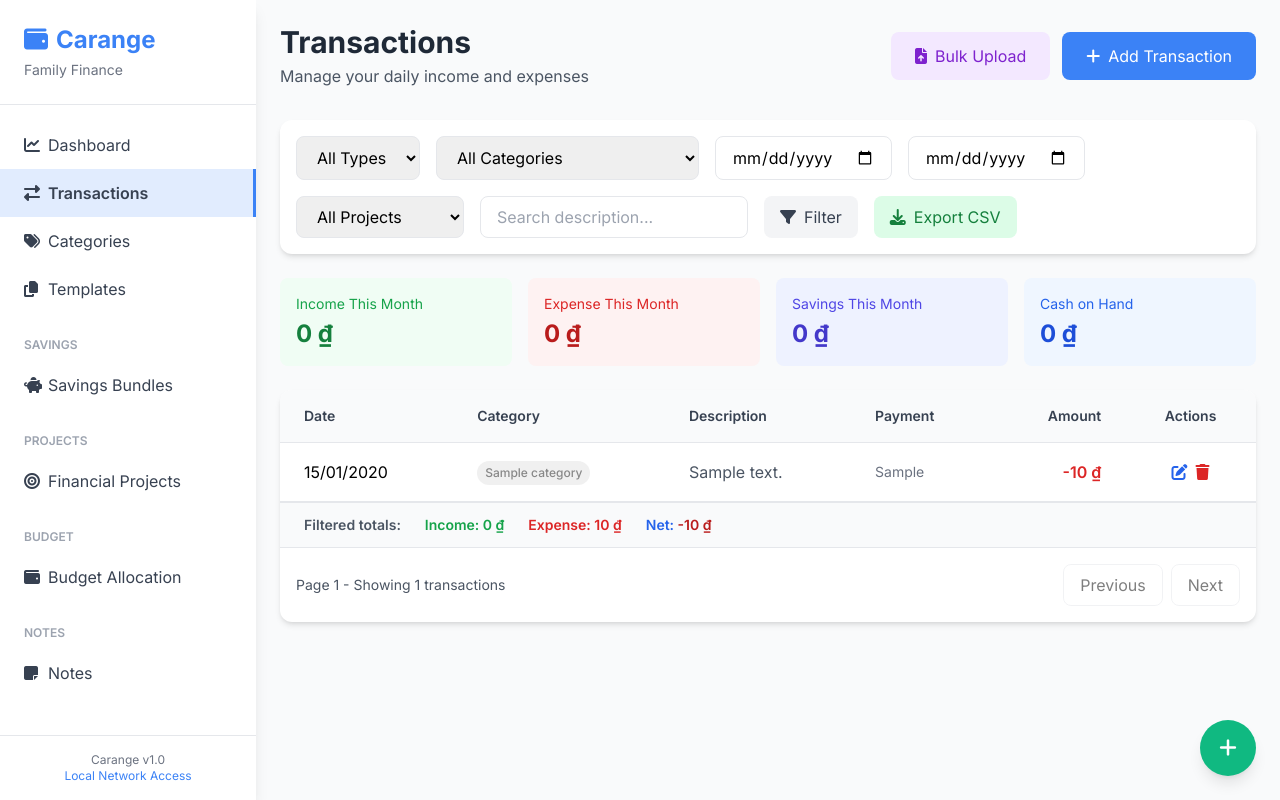
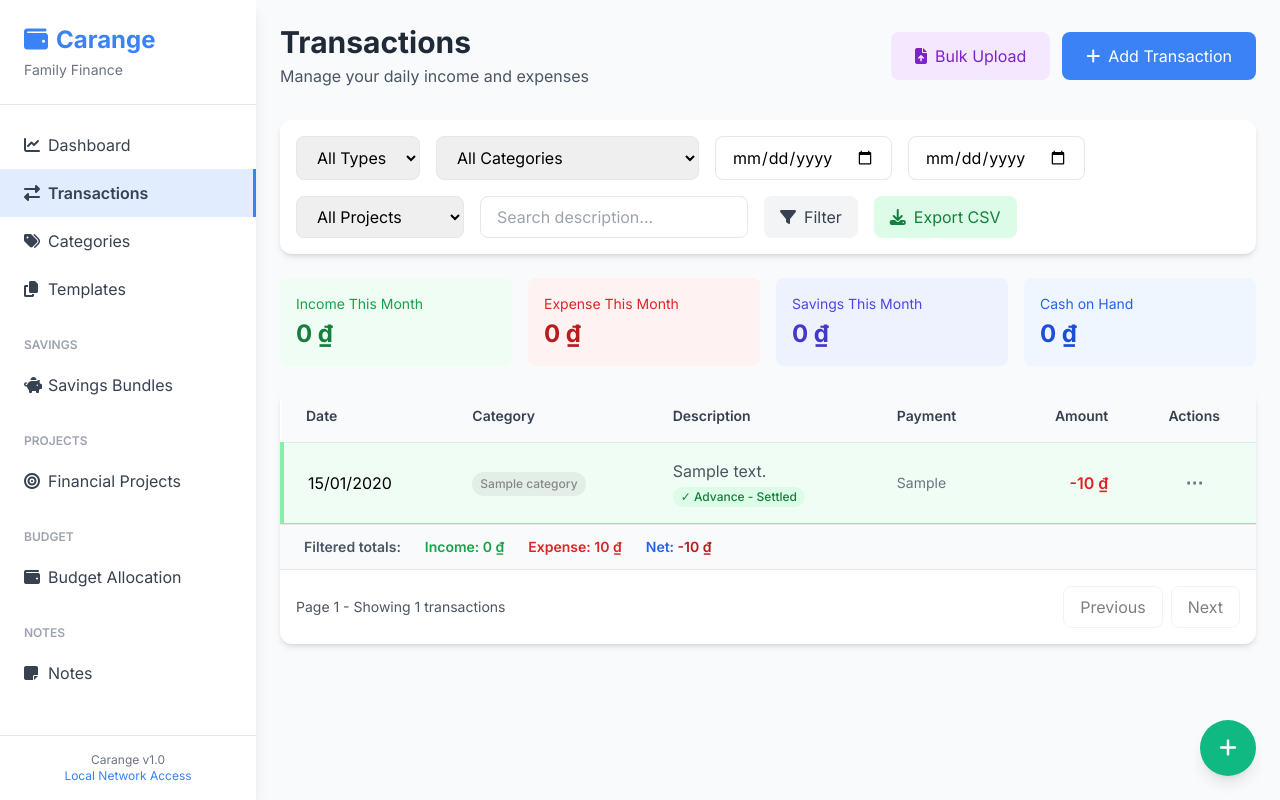
Before and after one commit to thevivotran/carange, a FastAPI app: page /transactions in a window 1280 px wide. Run offline with FastAPI, Linux system fonts and the light colour scheme; tables that the repository leaves empty hold one stand-in row (values such as "Sample post"); some libraries are stand-ins or nearby versions.

Commit message:
feat: advance flag UI, row ⋯ action menu, settle advance action

```diff
--- a/app/templates/transactions/list.html
+++ b/app/templates/transactions/list.html
@@ -90,7 +90,7 @@
             </table>
         </div>
 
-        <!-- Totals row (#9) -->
+        <!-- Totals row -->
         <div id="totals-row" class="hidden bg-gray-50 border-t px-6 py-3 flex gap-6 text-sm font-semibold">
             <span class="text-gray-600">Filtered totals:</span>
             <span class="text-green-600">Income: <span id="total-income">0</span></span>
@@ -184,6 +184,16 @@
                 </label>
             </div>
 
+            <!-- Is Advance -->
+            <div class="flex items-center">
+                <input type="checkbox" id="is-advance"
+                       class="w-5 h-5 text-amber-500 border-gray-300 rounded focus:ring-amber-400">
+                <label for="is-advance" class="ml-3 text-sm font-medium text-gray-700">
+                    <i class="fas fa-hand-holding-usd text-amber-500 mr-1"></i>
+                    Personal advance (family owes me back)
+                </label>
+            </div>
+
             <!-- Savings Bundle Section (hidden by default) -->
             <div id="savings-section" class="hidden space-y-4 border-t pt-4 mt-4">
                 <h4 class="text-lg font-semibold text-gray-800 flex items-center">
@@ -222,7 +232,7 @@
                            class="w-full border rounded-lg px-4 py-3 focus:ring-2 focus:ring-primary focus:border-transparent">
                 </div>
 
-                <!-- Future Amount (auto-calculated or manual) -->
+                <!-- Future Amount -->
                 <div>
                     <label class="block text-sm font-medium text-gray-700 mb-2">Expected Future Amount (VND)</label>
                     <input type="number" id="savings-future-amount" step="1" min="0"
@@ -271,13 +281,11 @@
         document.getElementById('date').valueAsDate = new Date();
         checkForTemplate();
 
-        // Listen for amount changes to update savings future amount
         document.getElementById('amount').addEventListener('input', function() {
             updateSavingsFutureAmount();
         });
     });
 
-    // Toggle savings section visibility
     function toggleSavingsSection() {
         const checkbox = document.getElementById('is-savings-related');
         const section = document.getElementById('savings-section');
@@ -285,7 +293,6 @@
         if (checkbox.checked) {
             section.classList.remove('hidden');
             updateSavingsFutureAmount();
-            // Set default maturity date to 1 year from now
             const oneYearFromNow = new Date();
             oneYearFromNow.setFullYear(oneYearFromNow.getFullYear() + 1);
             document.getElementById('savings-maturity-date').valueAsDate = oneYearFromNow;
@@ -294,7 +301,6 @@
         }
     }
 
-    // Update savings future amount based on transaction amount
     function updateSavingsFutureAmount() {
         const amount = parseFloat(document.getElementById('amount').value) || 0;
         const futureAmountInput = document.getElementById('savings-future-amount');
@@ -303,7 +309,6 @@
         }
     }
 
-    // Load categories
     async function loadCategories() {
         try {
             const response = await fetch('/api/categories/');
@@ -313,35 +318,28 @@
             const categorySelect = document.getElementById('category');
             const filterCategorySelect = document.getElementById('filter-category');
 
-            // Save current filter value
             const currentFilterCategory = filterCategorySelect.value;
 
-            // Update form category select
             categorySelect.innerHTML = '<option value="">Select Category</option>';
             categories.filter(c => c.type === type && c.is_active).forEach(cat => {
                 categorySelect.innerHTML += `<option value="${cat.id}">${cat.name}</option>`;
             });
 
-            // Update filter category select
             filterCategorySelect.innerHTML = '<option value="">All Categories</option>';
             categories.filter(c => c.is_active).forEach(cat => {
                 const typeLabel = cat.type === 'income' ? '(Income)' : '(Expense)';
                 filterCategorySelect.innerHTML += `<option value="${cat.id}">${typeLabel} ${cat.name}</option>`;
             });
 
-            // Restore filter value if it still exists in the new options
             if (currentFilterCategory) {
                 const optionExists = Array.from(filterCategorySelect.options).some(opt => opt.value === currentFilterCategory);
-                if (optionExists) {
-                    filterCategorySelect.value = currentFilterCategory;
-                }
+                if (optionExists) filterCategorySelect.value = currentFilterCategory;
             }
         } catch (error) {
             console.error('Error loading categories:', error);
         }
     }
 
-    // Load projects for filter dropdown
     async function loadProjectsFilter() {
         try {
             const res = await fetch('/api/projects/');
@@ -359,7 +357,6 @@
         } catch(e) { console.error(e); }
     }
 
-    // Load transactions
     async function loadTransactions() {
         try {
             const params = new URLSearchParams({
@@ -415,7 +412,13 @@
                 else totalExpense += t.amount;
 
                 const row = document.createElement('tr');
-                row.className = 'border-b hover:bg-gray-50';
+                if (t.is_advance && !t.advance_settled) {
+                    row.className = 'border-b border-l-4 border-amber-400 bg-amber-50 hover:bg-amber-100 transition-colors';
+                } else if (t.is_advance && t.advance_settled) {
+                    row.className = 'border-b border-l-4 border-green-300 bg-green-50 hover:bg-green-100 transition-colors';
+                } else {
+                    row.className = 'border-b hover:bg-gray-50 transition-colors';
+                }
 
                 const dateCell = document.createElement('td');
                 dateCell.className = 'py-4 px-6';
@@ -434,7 +437,20 @@
 
                 const descCell = document.createElement('td');
                 descCell.className = 'py-4 px-6 text-gray-600';
-                descCell.textContent = t.description || '-';
+                const descText = document.createElement('div');
+                descText.textContent = t.description || '-';
+                descCell.appendChild(descText);
+                if (t.is_advance) {
+                    const badge = document.createElement('span');
+                    if (!t.advance_settled) {
+                        badge.className = 'mt-1 inline-flex items-center px-2 py-0.5 rounded-full text-xs font-medium bg-amber-100 text-amber-700';
+                        badge.textContent = '⏳ Advance - Pending';
+                    } else {
+                        badge.className = 'mt-1 inline-flex items-center px-2 py-0.5 rounded-full text-xs font-medium bg-green-100 text-green-700';
+                        badge.textContent = '✓ Advance - Settled';
+                    }
+                    descCell.appendChild(badge);
+                }
                 row.appendChild(descCell);
 
                 const payCell = document.createElement('td');
@@ -449,30 +465,19 @@
 
                 const actCell = document.createElement('td');
                 actCell.className = 'py-4 px-6 text-center';
-                const editBtn = document.createElement('button');
-                editBtn.className = 'text-blue-600 hover:text-blue-800 mr-2';
-                const editIco = document.createElement('i');
-                editIco.className = 'fas fa-edit';
-                editBtn.appendChild(editIco);
-                editBtn.addEventListener('click', function() { editTransaction(t.id); });
-                const delBtn = document.createElement('button');
-                delBtn.className = 'text-red-600 hover:text-red-800';
-                const delIco = document.createElement('i');
-                delIco.className = 'fas fa-trash';
-                delBtn.appendChild(delIco);
-                delBtn.addEventListener('click', function() {
-                    deleteWithUndo(row, '/api/transactions/' + t.id, function() {
-                        saveFilters(); loadTransactions(); loadMonthlySummary();
-                    }, formatDate(t.date) + ' ' + t.category.name);
+                const menuBtn = document.createElement('button');
+                menuBtn.className = 'row-menu-btn text-gray-500 hover:text-gray-800 px-2 py-1 rounded hover:bg-gray-200 transition font-bold text-lg leading-none';
+                menuBtn.textContent = '⋯';
+                menuBtn.addEventListener('click', function(e) {
+                    e.stopPropagation();
+                    openRowMenu(menuBtn, t, row);
                 });
-                actCell.appendChild(editBtn);
-                actCell.appendChild(delBtn);
+                actCell.appendChild(menuBtn);
                 row.appendChild(actCell);
 
                 tbody.appendChild(row);
             });
 
-            // Totals row (#9)
             const totalsRow = document.getElementById('totals-row');
             if (transactions.length > 0) {
                 totalsRow.classList.remove('hidden');
@@ -497,7 +502,6 @@
         }
     }
 
-    // Load monthly summary
     async function loadMonthlySummary() {
         try {
             const response = await fetch('/api/transactions/stats/monthly-summary');
@@ -512,7 +516,6 @@
         }
     }
 
-    // Modal functions
     function openAddModal() {
         document.getElementById('modal-title').textContent = 'Add Transaction';
         document.getElementById('transaction-form').reset();
@@ -525,18 +528,15 @@
         document.getElementById('transaction-modal').classList.add('hidden');
     }
 
-    // Form submission
     document.getElementById('transaction-form').addEventListener('submit', async function(e) {
         e.preventDefault();
 
         const transactionId = document.getElementById('transaction-id').value;
         const isSavingsRelated = document.getElementById('is-savings-related').checked;
 
-        // Validate savings fields if checkbox is checked
         if (isSavingsRelated && !transactionId) {
             const savingsName = document.getElementById('savings-name').value.trim();
             const savingsBankName = document.getElementById('savings-bank-name').value.trim();
-
             if (!savingsName || !savingsBankName) {
                 showToast('Please fill in Bundle Name and Bank Name', 'error');
                 return;
@@ -550,18 +550,20 @@
             category_id: parseInt(document.getElementById('category').value),
             description: document.getElementById('description').value,
             payment_method: 'cash',
-            is_savings_related: isSavingsRelated
+            is_savings_related: isSavingsRelated,
+            is_advance: document.getElementById('is-advance').checked,
         };
+        if (!transactionId) {
+            data.advance_settled = false;
+        }
 
-        // Add savings bundle data if checkbox is checked and creating new transaction
         if (isSavingsRelated && !transactionId) {
             const amount = parseFloat(document.getElementById('amount').value) || 0;
             const futureAmount = parseFloat(document.getElementById('savings-future-amount').value) || amount;
-
             data.savings_bundle = {
                 name: document.getElementById('savings-name').value.trim(),
                 bank_name: document.getElementById('savings-bank-name').value.trim(),
-                type: 'fixed_deposit',  // Default to Fixed Deposit
+                type: 'fixed_deposit',
                 initial_deposit: amount,
                 future_amount: futureAmount,
                 interest_rate: parseFloat(document.getElementById('savings-interest-rate').value) || null,
@@ -597,7 +599,6 @@
         }
     });
 
-    // Edit transaction
     async function editTransaction(id) {
         try {
             const response = await fetch(`/api/transactions/${id}`);
@@ -613,14 +614,12 @@
                 document.getElementById('category').value = transaction.category_id;
             }, 100);
             document.getElementById('description').value = transaction.description || '';
+            document.getElementById('is-advance').checked = transaction.is_advance || false;
 
-            // Handle savings related checkbox and section
             const isSavingsRelated = transaction.is_savings_related;
             document.getElementById('is-savings-related').checked = isSavingsRelated;
             toggleSavingsSection();
 
-            // Note: When editing, we don't allow changing savings bundle details
-            // The savings section is shown but disabled for editing
             if (isSavingsRelated) {
                 const savingsSection = document.getElementById('savings-section');
                 savingsSection.classList.add('opacity-50', 'pointer-events-none');
@@ -633,7 +632,6 @@
         }
     }
 
-    // deleteTransaction kept for backward-compat (now wired via deleteWithUndo in row)
     async function deleteTransaction(id) {
         showConfirm('Delete this transaction?', async function() {
             try {
@@ -649,12 +647,71 @@
         });
     }
 
-    // Pagination
+    // Row action dropdown
+    function makeMenuItem(icon, label, colorClass, onClick) {
+        const item = document.createElement('button');
+        item.className = 'w-full text-left px-4 py-2 text-sm ' + colorClass + ' hover:bg-gray-50 flex items-center gap-2 transition';
+        const ico = document.createElement('i');
+        ico.className = 'fas ' + icon + ' w-4 text-center';
+        item.appendChild(ico);
+        item.appendChild(document.createTextNode(' ' + label));
+        item.addEventListener('click', onClick);
+        return item;
+    }
+
+    function openRowMenu(btn, t, row) {
+        const menu = document.getElementById('row-dropdown');
+        menu.innerHTML = '';
+        menu.style.top = '-9999px';
+        menu.style.left = '-9999px';
+        menu.classList.remove('hidden');
+
+        menu.appendChild(makeMenuItem('fa-edit', 'Edit', 'text-blue-600', function() {
+            closeRowMenu(); editTransaction(t.id);
+        }));
+
+        if (t.is_advance && !t.advance_settled) {
+            menu.appendChild(makeMenuItem('fa-check-circle', 'Mark as Settled', 'text-green-600', function() {
+                closeRowMenu(); settleAdvance(t.id);
+            }));
+        }
+
+        menu.appendChild(makeMenuItem('fa-trash', 'Delete', 'text-red-600', function() {
+            closeRowMenu();
+            deleteWithUndo(row, '/api/transactions/' + t.id, function() {
+                saveFilters(); loadTransactions(); loadMonthlySummary();
+            }, formatDate(t.date) + ' ' + t.category.name);
+        }));
+
+        const rect = btn.getBoundingClientRect();
+        const menuWidth = menu.offsetWidth || 160;
+        const left = Math.max(4, rect.right + window.scrollX - menuWidth);
+        menu.style.top  = (rect.bottom + window.scrollY + 4) + 'px';
+        menu.style.left = left + 'px';
+    }
+
+    function closeRowMenu() {
+        document.getElementById('row-dropdown').classList.add('hidden');
+    }
+
+    async function settleAdvance(id) {
+        const res = await fetch('/api/transactions/' + id, {
+            method: 'PUT',
+            headers: { 'Content-Type': 'application/json' },
+            body: JSON.stringify({ advance_settled: true })
+        });
+        if (res.ok) { showToast('Marked as settled', 'success'); loadTransactions(); }
+        else showToast('Failed to settle advance', 'error');
+    }
+
+    document.addEventListener('click', function(e) {
+        if (!e.target.closest('#row-dropdown') && !e.target.closest('.row-menu-btn')) {
+            closeRowMenu();
+        }
+    });
+
     function prevPage() {
-        if (currentPage > 0) {
-            currentPage--;
-            loadTransactions();
-        }
+        if (currentPage > 0) { currentPage--; loadTransactions(); }
     }
 
     function nextPage() {
@@ -662,14 +719,12 @@
         loadTransactions();
     }
 
-    // Filters
     function applyFilters() {
         currentPage = 0;
         saveFilters();
         loadTransactions();
     }
 
-    // Save filters to sessionStorage
     function saveFilters() {
         const filters = {
             type: document.getElementById('filter-type').value,
@@ -682,7 +737,6 @@
         sessionStorage.setItem('transactionFilters', JSON.stringify(filters));
     }
 
-    // Restore filters from sessionStorage
     function restoreFilters() {
         const savedFilters = sessionStorage.getItem('transactionFilters');
         if (savedFilters) {
@@ -696,15 +750,11 @@
         }
     }
 
-    // Check if a template should be used
     function checkForTemplate() {
         const templateData = sessionStorage.getItem('useTemplate');
         if (templateData) {
             const template = JSON.parse(templateData);
-            // Clear the template from storage
             sessionStorage.removeItem('useTemplate');
-
-            // Open modal and populate with template data
             openAddModal();
             document.getElementById('amount').value = template.amount;
             document.querySelector(`input[name="type"][value="${template.type}"]`).checked = true;
@@ -712,28 +762,19 @@
             setTimeout(() => {
                 document.getElementById('category').value = template.category_id;
                 document.getElementById('description').value = template.description || '';
-
-                // Auto-submit the form after populating fields
-                // Set today's date as default
                 document.getElementById('date').valueAsDate = new Date();
-
-                // Submit the form automatically
                 document.getElementById('transaction-form').requestSubmit();
             }, 300);
         }
     }
 
-    // Export CSV
     async function exportCSV() {
         try {
-            // Get all transactions (without pagination limit)
             const params = new URLSearchParams({ limit: 10000 });
-
             const type = document.getElementById('filter-type').value;
             const categoryId = document.getElementById('filter-category').value;
             const startDate = document.getElementById('filter-start-date').value;
             const endDate = document.getElementById('filter-end-date').value;
-
             if (type) params.append('type', type);
             if (categoryId) params.append('category_id', categoryId);
             if (startDate) params.append('start_date', startDate);
@@ -742,19 +783,14 @@
             const response = await fetch(`/api/transactions/?${params}`);
             const transactions = await response.json();
 
-            if (transactions.length === 0) {
-                showToast('No transactions to export', 'error');
-                return;
-            }
+            if (transactions.length === 0) { showToast('No transactions to export', 'error'); return; }
 
-            // Build CSV content
-            const headers = ['Date', 'Type', 'Category', 'Description', 'Amount'];
+            const headers = ['Date', 'Type', 'Category', 'Description', 'Amount', 'Advance', 'Advance Settled'];
             const rows = transactions.map(t => [
-                t.date,
-                t.type,
-                t.category.name,
-                t.description || '',
-                t.type === 'income' ? t.amount : -t.amount
+                t.date, t.type, t.category.name, t.description || '',
+                t.type === 'income' ? t.amount : -t.amount,
+                t.is_advance ? 'Yes' : 'No',
+                t.advance_settled ? 'Yes' : 'No'
             ]);
 
             const csvContent = [
@@ -762,20 +798,17 @@
                 ...rows.map(row => row.map(cell => `"${String(cell).replace(/"/g, '""')}"`).join(','))
             ].join('\n');
 
-            // Download file
-            const blob = new Blob(['\ufeff' + csvContent], { type: 'text/csv;charset=utf-8;' });
+            const blob = new Blob(['﻿' + csvContent], { type: 'text/csv;charset=utf-8;' });
             const link = document.createElement('a');
             link.href = URL.createObjectURL(blob);
             link.download = `carange_transactions_${new Date().toISOString().split('T')[0]}.csv`;
             link.click();
-
         } catch (error) {
             console.error('Error exporting CSV:', error);
             alert('Failed to export CSV');
         }
     }
 
-    // Bulk Upload Modal
     function openBulkUploadModal() {
         document.getElementById('bulk-upload-modal').classList.remove('hidden');
     }
@@ -791,28 +824,15 @@
     async function submitBulkUpload() {
         const fileInput = document.getElementById('csv-file');
         const file = fileInput.files[0];
-
-        if (!file) {
-            showToast('Please select a CSV file', 'error');
-            return;
-        }
-        if (!file.name.endsWith('.csv')) {
-            showToast('Please select a CSV file', 'error');
-            return;
-        }
+        if (!file) { showToast('Please select a CSV file', 'error'); return; }
+        if (!file.name.endsWith('.csv')) { showToast('Please select a CSV file', 'error'); return; }
 
         const formData = new FormData();
         formData.append('file', file);
-
-        // Show loading
         document.getElementById('upload-status').innerHTML = '<i class="fas fa-spinner fa-spin mr-2"></i> Uploading and processing...';
 
         try {
-            const response = await fetch('/api/transactions/bulk-upload', {
-                method: 'POST',
-                body: formData
-            });
-
+            const response = await fetch('/api/transactions/bulk-upload', { method: 'POST', body: formData });
             const result = await response.json();
 
             document.getElementById('upload-status').classList.add('hidden');
@@ -835,38 +855,29 @@
                             </ul>
                         </details>
                         ` : ''}
-                    </div>
-                `;
-                // Refresh data after successful upload
-                setTimeout(() => {
-                    loadTransactions();
-                    loadMonthlySummary();
-                }, 1500);
+                    </div>`;
+                setTimeout(() => { loadTransactions(); loadMonthlySummary(); }, 1500);
             } else {
                 document.getElementById('upload-result').innerHTML = `
                     <div class="bg-red-50 border border-red-200 rounded-lg p-4">
                         <p class="text-red-800 font-medium"><i class="fas fa-exclamation-circle mr-2"></i>${result.error}</p>
-                    </div>
-                `;
+                    </div>`;
             }
         } catch (error) {
             document.getElementById('upload-status').innerHTML = `
                 <div class="bg-red-50 border border-red-200 rounded-lg p-4">
                     <p class="text-red-800"><i class="fas fa-exclamation-circle mr-2"></i>Upload failed: ${error.message}</p>
-                </div>
-            `;
+                </div>`;
         }
     }
 
     function downloadTemplate() {
-        // English template
         const csvContent = `date,amount,type,category,description,payment_method
 2024-01-15,5000000,expense,Food & Dining,Lunch with team,cash
 2024-01-15,2500000,expense,Transportation,Grab ride,cash
 2024-01-16,15000000,income,Salary,January salary,bank_transfer
 2024-01-20,500000,expense,Shopping,Clothes,credit_card
 2024-02-01,3000000,expense,Utilities,Electricity bill,bank_transfer`;
-
         const blob = new Blob([csvContent], { type: 'text/csv;charset=utf-8;' });
         const link = document.createElement('a');
         link.href = URL.createObjectURL(blob);
@@ -886,7 +897,6 @@
         </div>
 
         <div class="p-6 space-y-4">
-            <!-- Download Template -->
             <div class="bg-blue-50 rounded-lg p-4">
                 <p class="text-sm text-blue-700 mb-2"><i class="fas fa-info-circle mr-1"></i> <strong>CSV Format:</strong></p>
                 <p class="text-xs text-blue-600 mb-3">date (YYYY-MM-DD), amount, type (income/expense), category, description (optional)</p>
@@ -895,35 +905,25 @@
                 </button>
             </div>
 
-            <!-- Alternative Format Info -->
             <div class="bg-purple-50 rounded-lg p-4">
                 <p class="text-sm text-purple-700"><i class="fas fa-exchange-alt mr-1"></i> <strong>Alternative Vietnamese Format:</strong></p>
-                <p class="text-xs text-purple-600 mt-1">Năm (Year), Tháng (Month), Thu (Income), Chi (Expense), Loại (Category), Ghi chú (Description)</p>
+                <p class="text-xs text-purple-600 mt-1">N&#259;m (Year), Th&#225;ng (Month), Thu (Income), Chi (Expense), Lo&#7841;i (Category), Ghi ch&#250; (Description)</p>
             </div>
 
-            <!-- File Upload -->
             <div>
                 <label class="block text-sm font-medium text-gray-700 mb-2">Select CSV File</label>
                 <input type="file" id="csv-file" accept=".csv"
                        class="w-full border rounded-lg px-4 py-3 focus:ring-2 focus:ring-primary focus:border-transparent">
             </div>
 
-            <!-- Upload Status -->
             <div id="upload-status"></div>
-
-            <!-- Upload Result -->
             <div id="upload-result" class="hidden"></div>
 
-            <!-- Actions -->
             <div class="flex gap-4 pt-4">
                 <button type="button" onclick="closeBulkUploadModal()"
-                        class="flex-1 px-4 py-3 border rounded-lg hover:bg-gray-50 transition">
-                    Close
-                </button>
+                        class="flex-1 px-4 py-3 border rounded-lg hover:bg-gray-50 transition">Close</button>
                 <button type="button" onclick="submitBulkUpload()"
-                        class="flex-1 px-4 py-3 bg-purple-600 text-white rounded-lg hover:bg-purple-700 transition">
-                    Upload & Import
-                </button>
+                        class="flex-1 px-4 py-3 bg-purple-600 text-white rounded-lg hover:bg-purple-700 transition">Upload &amp; Import</button>
             </div>
         </div>
     </div>
```
